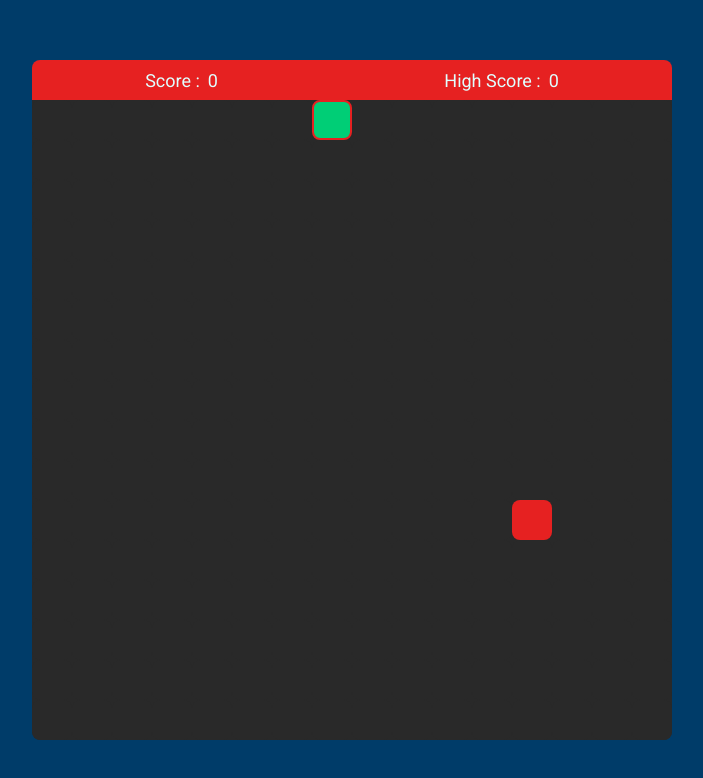
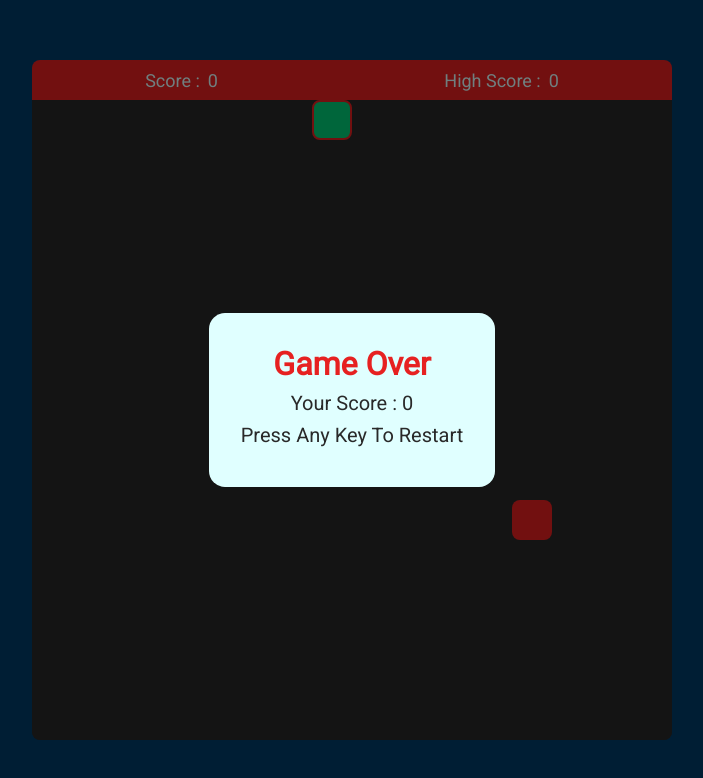
Before and after one commit to himanshurattan99/snake-game, a plain HTML site: page index.html in a window 1280 px wide. Shown: the whole page, without its empty margins (288-991 px from the left). Drawn offline with Linux system fonts and the light colour scheme.

Commit message:
feat: add game over overlay

```diff
--- a/index.html
+++ b/index.html
@@ -29,6 +29,14 @@
             <section id="game-board">
             </section>
         </section>
+
+        <div id="game-over-overlay">
+            <div id="overlay-content">
+                <h3>Game Over</h3>
+                <div>Your Score : <span id="final-score">0</span></div>
+                <div>Press Any Key To Restart</div>
+            </div>
+        </div>
     </main>
 
     <script type="module" src="./script.js"></script>
--- a/script.js
+++ b/script.js
@@ -9,6 +9,8 @@ const cells = document.getElementsByClassName('cell');
 const gameInfo = document.getElementById('game-info');
 const scoreElement = document.getElementById('score-value');
 const highScoreElement = document.getElementById('high-score-value');
+const gameOverOverlay = document.getElementById('game-over-overlay');
+const finalScoreElement = document.getElementById('final-score');
 
 // Initialize Game Variables
 let snakeHeadIndex = 119;
@@ -42,6 +44,9 @@ const resetGame = () => {
     direction = 'top';
     score = 0;
     isGameActive = true;
+
+    // Hide game over overlay
+    gameOverOverlay.style.opacity = 0;
 
     // Restart game loop
     intervalID = setInterval(gameLoop, 250);
@@ -101,6 +106,10 @@ const gameLoop = () => {
             highScoreElement.innerText = highScore;
         }
 
+        // Display game over overlay and update final score on it
+        gameOverOverlay.style.opacity = 1;
+        finalScoreElement.innerText = score;
+
         // Change game active status
         isGameActive = false;
 
--- a/style.css
+++ b/style.css
@@ -46,3 +46,35 @@
     background-color: #292929;
     border-radius: 0.5rem;
 }
+
+#game-over-overlay {
+    width: 100%;
+    height: 100%;
+    background-color: rgba(0, 0, 0, 0.5);
+    display: flex;
+    justify-content: center;
+    align-items: center;
+    position: absolute;
+    top: 0;
+    left: 0;
+    opacity: 0;
+    transition: opacity 0.1s ease-in;
+}
+
+#overlay-content {
+    padding: 2rem;
+    background-color: #E0FFFF;
+    border-radius: 1rem;
+    text-align: center;
+}
+
+#overlay-content>h3 {
+    color: #E62121;
+    font-size: 2rem;
+}
+
+#overlay-content>div {
+    margin: 0.5rem 0;
+    color: #292929;
+    font-size: 1.25rem;
+}
```
